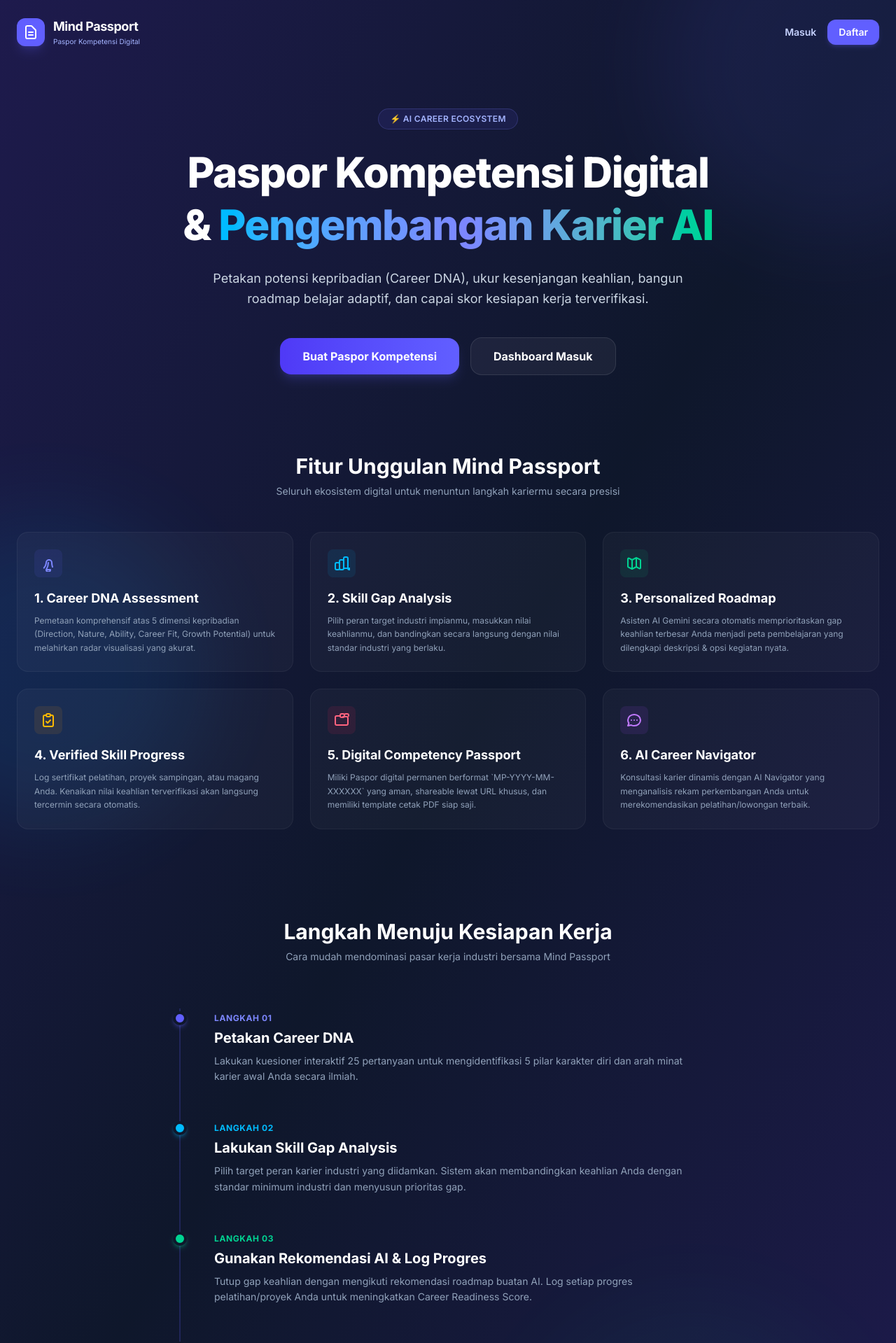
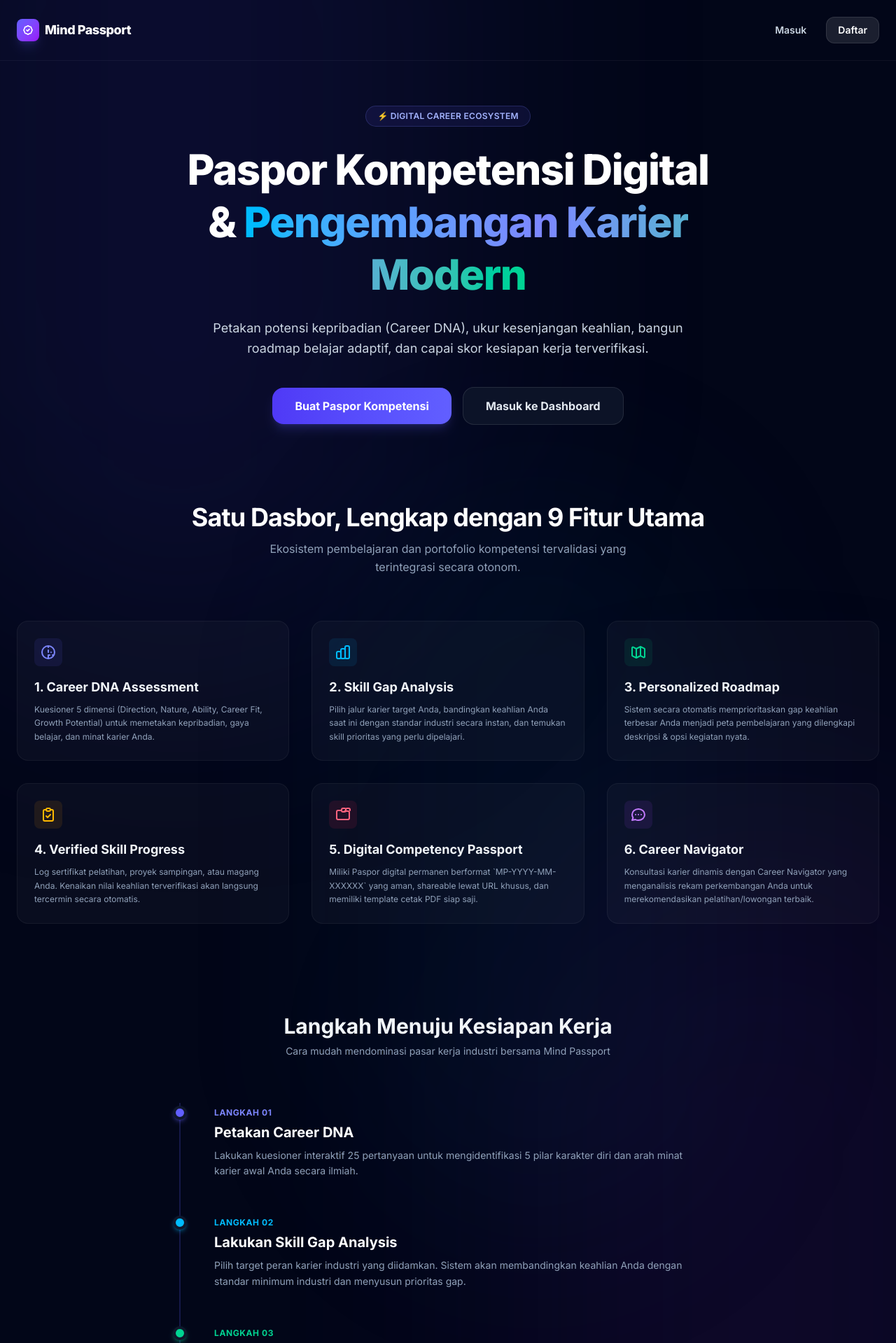
Before and after one commit to awanbadut/MindPasport, a Next.js app: page / in a window 1280 px wide. Shown: the top 1919 px of the page at 70% size. Built offline with nearby package versions, Linux system fonts and the light colour scheme.

Commit message:
style: hapus semua penyebutan istilah AI & Gemini dari teks antarmuka pengguna

```diff
--- a/src/app/(dashboard)/career-dna/page.tsx
+++ b/src/app/(dashboard)/career-dna/page.tsx
@@ -197,7 +197,7 @@
 
         {resultData.aiAvailable === false && (
           <div className="bg-amber-50 border border-amber-200 rounded-xl p-4 text-amber-800 text-sm">
-            ⚠️ Insight AI belum sepenuhnya tersedia saat ini karena batas limit panggilan API. Namun, skor Anda tetap berhasil dihitung.
+            ⚠️ Analisis detail belum sepenuhnya tersedia saat ini karena keterbatasan kuota sistem. Namun, skor Anda tetap berhasil dihitung.
           </div>
         )}
 
--- a/src/app/(dashboard)/dashboard/page.tsx
+++ b/src/app/(dashboard)/dashboard/page.tsx
@@ -303,7 +303,7 @@
             </div>
           )}
 
-          {/* AI Navigator */}
+          {/* Career Navigator */}
           <div className="bg-white rounded-xl border border-neutral-200 shadow-sm p-5">
             <div className="flex items-center gap-2 mb-3">
               <div className="w-8 h-8 bg-sky-50 rounded-lg flex items-center justify-center">
@@ -312,11 +312,10 @@
                 </svg>
               </div>
               <div>
-                <h3 className="text-sm font-semibold text-neutral-900">AI Career Navigator</h3>
-                <span className="text-xs bg-sky-100 text-sky-700 px-1.5 py-0.5 rounded-full font-medium">Asisten AI</span>
+                <h3 className="text-sm font-semibold text-neutral-900">Career Navigator</h3>
               </div>
             </div>
-            <p className="text-xs text-neutral-500 mb-3">Dapatkan rekomendasi pelatihan & karier personal dari AI.</p>
+            <p className="text-xs text-neutral-500 mb-3">Dapatkan rekomendasi pelatihan & karier secara personal.</p>
             <Link href="/navigator"
               className="block w-full text-center bg-sky-50 hover:bg-sky-100 text-sky-700 py-2 rounded-lg text-sm font-medium transition-colors">
               Minta Rekomendasi →
--- a/src/app/(dashboard)/industry-match/page.tsx
+++ b/src/app/(dashboard)/industry-match/page.tsx
@@ -171,7 +171,7 @@
                 {/* AI Narrative paragraph */}
                 {selectedResult.narrative && (
                   <div className="bg-sky-50 border border-sky-100 text-sky-900 rounded-2xl p-5 text-sm leading-relaxed space-y-1">
-                    <span className="text-[10px] font-bold text-sky-500 uppercase tracking-widest block mb-1">Insight Gemini AI</span>
+                    <span className="text-[10px] font-bold text-sky-500 uppercase tracking-widest block mb-1">Rekomendasi & Analisis Sistem</span>
                     <p className="font-medium text-xs sm:text-sm">{selectedResult.narrative}</p>
                   </div>
                 )}
--- a/src/app/(dashboard)/navigator/page.tsx
+++ b/src/app/(dashboard)/navigator/page.tsx
@@ -53,7 +53,7 @@
       const json = await res.json();
       if (json.success) {
         setLatestLog(json.data);
-        setSuccessMsg("Rekomendasi baru berhasil di-generate dari Gemini AI!");
+        setSuccessMsg("Rekomendasi baru berhasil di-generate!");
         // Refresh logs list
         fetchData();
       } else {
@@ -100,9 +100,9 @@
     <div className="space-y-6 max-w-4xl mx-auto">
       <div className="flex flex-col sm:flex-row sm:items-center sm:justify-between gap-4">
         <div>
-          <h1 className="text-2xl font-bold text-neutral-900">AI Career Navigator</h1>
+          <h1 className="text-2xl font-bold text-neutral-900">Career Navigator</h1>
           <p className="text-neutral-500 text-sm mt-1">
-            Asisten otonom Gemini AI yang menganalisis profil lengkap Anda untuk merekomendasikan langkah karier berikutnya.
+            Analisis profil lengkap Anda secara otonom untuk merekomendasikan langkah karier berikutnya.
           </p>
         </div>
         <button
@@ -131,7 +131,7 @@
           <div className="animate-spin w-10 h-10 border-4 border-indigo-500 border-t-transparent rounded-full mx-auto" />
           <h3 className="font-bold text-neutral-800">Menyusun Rekomendasi...</h3>
           <p className="text-xs text-neutral-400 max-w-xs mx-auto">
-            Gemini sedang membaca profil Career DNA, progress roadmap, dan portofolio Anda untuk memformulasikan saran terbaik.
+            Sistem sedang membaca profil Career DNA, progress roadmap, dan portofolio Anda untuk memformulasikan saran terbaik.
           </p>
         </div>
       )}
@@ -174,7 +174,7 @@
       {/* History log panel */}
       {logs.length > 1 && !generating && (
         <div className="bg-white border border-neutral-200 rounded-3xl p-6 shadow-sm space-y-4">
-          <h3 className="text-base font-bold text-neutral-800">Riwayat Konsultasi AI</h3>
+          <h3 className="text-base font-bold text-neutral-800">Riwayat Konsultasi & Saran</h3>
           <div className="space-y-3">
             {logs.slice(1).map((log, idx) => (
               <div
@@ -204,16 +204,16 @@
               <path strokeLinecap="round" strokeLinejoin="round" strokeWidth={2} d="M9.75 17L9 20l-1 1h8l-1-1-.75-3M3 13h18M5 17H3a2 2 0 01-2-2V5a2 2 0 012-2h14a2 2 0 012 2v10a2 2 0 01-2 2h-2" />
             </svg>
           </div>
-          <h3 className="font-bold text-neutral-800 text-base mb-2">Belum ada Rekomendasi AI</h3>
+          <h3 className="font-bold text-neutral-800 text-base mb-2">Belum ada Rekomendasi</h3>
           <p className="text-neutral-500 text-sm mb-5 leading-relaxed">
-            Anda belum pernah meminta konsultasi dengan AI Career Navigator. Klik tombol di bawah untuk memulai.
+            Anda belum pernah meminta konsultasi dengan Career Navigator. Klik tombol di bawah untuk memulai.
           </p>
           <button
             onClick={handleGenerate}
             disabled={generating}
             className="w-full bg-indigo-500 hover:bg-indigo-600 text-white font-semibold py-2.5 rounded-xl text-sm transition-colors shadow-md shadow-indigo-500/20"
           >
-            Mulai Konsultasi AI
+            Mulai Konsultasi & Cari Saran
           </button>
         </div>
       )}
--- a/src/app/(dashboard)/roadmap/page.tsx
+++ b/src/app/(dashboard)/roadmap/page.tsx
@@ -127,7 +127,7 @@
       <div className="flex flex-col items-center justify-center min-h-[60vh] gap-3">
         <div className="animate-spin w-8 h-8 border-4 border-indigo-500 border-t-transparent rounded-full" />
         <p className="text-neutral-500 text-sm font-medium">
-          {generating ? "Menyusun roadmap personal dengan Gemini AI..." : "Memuat data roadmap..."}
+          {generating ? "Menyusun roadmap personal..." : "Memuat data roadmap..."}
         </p>
       </div>
     );
--- a/src/app/page.tsx
+++ b/src/app/page.tsx
@@ -1,36 +1,36 @@
 import Link from "next/link";
 
-export default function Home() {
+export default function LandingPage() {
   return (
-    <div className="min-h-screen bg-gradient-to-br from-indigo-950 via-slate-900 to-indigo-950 flex flex-col justify-between text-white relative overflow-x-hidden">
-      {/* Background Glows Dekoratif */}
-      <div className="absolute inset-0 overflow-hidden pointer-events-none">
-        <div className="absolute -top-40 -right-40 w-[500px] h-[500px] bg-indigo-500 rounded-full opacity-10 blur-3xl" />
-        <div className="absolute top-1/3 -left-40 w-[450px] h-[450px] bg-sky-500 rounded-full opacity-10 blur-3xl" />
-        <div className="absolute -bottom-40 right-10 w-[500px] h-[500px] bg-emerald-500 rounded-full opacity-5 blur-3xl" />
-      </div>
+    <div className="min-h-screen bg-slate-950 text-slate-100 flex flex-col font-sans selection:bg-indigo-500 selection:text-white relative overflow-hidden">
+      {/* Background Gradients */}
+      <div className="absolute top-[-20%] left-[-10%] w-[60%] h-[60%] rounded-full bg-indigo-900/20 blur-[150px] pointer-events-none" />
+      <div className="absolute bottom-[-10%] right-[-10%] w-[50%] h-[60%] rounded-full bg-purple-900/15 blur-[150px] pointer-events-none" />
+      <div className="absolute top-[30%] right-[20%] w-[40%] h-[45%] rounded-full bg-sky-900/10 blur-[120px] pointer-events-none" />
 
       {/* Header / Navbar */}
-      <header className="relative max-w-7xl mx-auto w-full px-6 py-6 flex items-center justify-between z-10">
-        <div className="flex items-center gap-3">
-          <div className="w-10 h-10 bg-indigo-500 rounded-xl flex items-center justify-center shadow-lg shadow-indigo-500/20">
-            <svg className="w-6 h-6 text-white" fill="none" stroke="currentColor" viewBox="0 0 24 24">
-              <path strokeLinecap="round" strokeLinejoin="round" strokeWidth={2} d="M9 12h6m-6 4h6m2 5H7a2 2 0 01-2-2V5a2 2 0 012-2h5.586a1 1 0 01.707.293l5.414 5.414a1 1 0 01.293.707V19a2 2 0 01-2 2z" />
+      <header className="relative max-w-7xl mx-auto w-full px-6 py-6 flex items-center justify-between z-20 border-b border-white/5">
+        <div className="flex items-center gap-2">
+          <div className="w-8 h-8 rounded-lg bg-gradient-to-br from-indigo-500 to-purple-600 flex items-center justify-center shadow-lg shadow-indigo-500/20">
+            <svg className="w-4 h-4 text-white" fill="none" stroke="currentColor" viewBox="0 0 24 24">
+              <path strokeLinecap="round" strokeLinejoin="round" strokeWidth={2.5} d="M9 12l2 2 4-4M7.835 4.697a3.42 3.42 0 001.946-.806 3.42 3.42 0 014.438 0 3.42 3.42 0 001.946.806 3.42 3.42 0 013.138 3.138 3.42 3.42 0 00.806 1.946 3.42 3.42 0 010 4.438 3.42 3.42 0 00-.806 1.946 3.42 3.42 0 01-3.138 3.138 3.42 3.42 0 00-1.946.806 3.42 3.42 0 01-4.438 0 3.42 3.42 0 00-1.946-.806 3.42 3.42 0 01-3.138-3.138 3.42 3.42 0 00-.806-1.946 3.42 3.42 0 010-4.438 3.42 3.42 0 00.806-1.946 3.42 3.42 0 013.138-3.138z" />
             </svg>
           </div>
-          <div>
-            <span className="font-bold text-lg tracking-tight">Mind Passport</span>
-            <p className="text-[10px] text-indigo-300">Paspor Kompetensi Digital</p>
-          </div>
+          <span className="font-extrabold text-lg text-white leading-none tracking-tight">
+            Mind Passport
+          </span>
         </div>
 
         <div className="flex items-center gap-4">
-          <Link href="/login" className="text-sm font-semibold text-indigo-200 hover:text-white transition-colors">
+          <Link
+            href="/login"
+            className="text-slate-300 hover:text-white text-sm font-semibold transition-colors px-3 py-2"
+          >
             Masuk
           </Link>
           <Link
             href="/register"
-            className="bg-indigo-500 hover:bg-indigo-400 text-white font-semibold px-4 py-2 rounded-xl text-sm transition-all shadow-md shadow-indigo-500/20 hover:shadow-indigo-500/40"
+            className="bg-white/10 hover:bg-white/15 text-white border border-white/10 text-sm font-semibold px-4 py-2 rounded-xl transition-all hover:scale-105 active:scale-95"
           >
             Daftar
           </Link>
@@ -41,11 +41,11 @@
       <main className="relative max-w-7xl mx-auto w-full px-6 pt-16 pb-24 z-10 flex flex-col items-center">
         <div className="text-center space-y-6 max-w-4xl">
           <span className="inline-flex items-center gap-1.5 bg-indigo-500/10 border border-indigo-400/20 text-indigo-300 px-4 py-1.5 rounded-full text-xs font-semibold tracking-wide uppercase">
-            ⚡ AI Career Ecosystem
+            ⚡ Digital Career Ecosystem
           </span>
 
           <h1 className="text-4xl sm:text-6xl font-extrabold tracking-tight leading-tight text-white max-w-3xl mx-auto">
-            Paspor Kompetensi Digital & <span className="bg-gradient-to-r from-sky-400 via-indigo-400 to-emerald-400 bg-clip-text text-transparent">Pengembangan Karier AI</span>
+            Paspor Kompetensi Digital & <span className="bg-gradient-to-r from-sky-400 via-indigo-400 to-emerald-400 bg-clip-text text-transparent">Pengembangan Karier Modern</span>
           </h1>
 
           <p className="text-slate-300 text-base sm:text-lg max-w-2xl mx-auto leading-relaxed">
@@ -61,31 +61,35 @@
             </Link>
             <Link
               href="/login"
-              className="w-full sm:w-auto border border-white/10 hover:border-white/20 bg-white/5 hover:bg-white/10 text-white font-bold py-3.5 px-8 rounded-2xl transition-all"
+              className="w-full sm:w-auto bg-slate-900/80 hover:bg-slate-800 text-slate-200 border border-white/10 font-bold py-3.5 px-8 rounded-2xl transition-all"
             >
-              Dashboard Masuk
+              Masuk ke Dashboard
             </Link>
           </div>
         </div>
 
-        {/* Feature Grid Section */}
+        {/* Feature Cards Grid */}
         <div className="mt-28 w-full">
-          <div className="text-center mb-12">
-            <h2 className="text-3xl font-bold">Fitur Unggulan Mind Passport</h2>
-            <p className="text-slate-400 text-sm mt-2">Seluruh ekosistem digital untuk menuntun langkah kariermu secara presisi</p>
+          <div className="text-center space-y-3 mb-16">
+            <h2 className="text-2xl sm:text-4xl font-bold tracking-tight text-white">
+              Satu Dasbor, Lengkap dengan 9 Fitur Utama
+            </h2>
+            <p className="text-slate-400 text-sm sm:text-base max-w-xl mx-auto leading-relaxed">
+              Ekosistem pembelajaran dan portofolio kompetensi tervalidasi yang terintegrasi secara otonom.
+            </p>
           </div>
 
-          <div className="grid grid-cols-1 md:grid-cols-2 lg:grid-cols-3 gap-6">
+          <div className="grid grid-cols-1 md:grid-cols-2 lg:grid-cols-3 gap-6 sm:gap-8 w-full">
             {/* Card 1: Career DNA */}
             <div className="bg-white/[0.03] border border-white/5 p-6 rounded-2xl hover:border-indigo-500/30 transition-all hover:bg-white/[0.05] group">
               <div className="w-10 h-10 bg-indigo-500/10 text-indigo-400 rounded-lg flex items-center justify-center mb-4 group-hover:scale-110 transition-transform">
                 <svg className="w-6 h-6" fill="none" stroke="currentColor" viewBox="0 0 24 24">
-                  <path strokeLinecap="round" strokeLinejoin="round" strokeWidth={2} d="M12 11c0 3.517-1.009 6.799-2.753 9.571m-3.44-2.04l.054-.09A13.916 13.916 0 009 11.571V11a4 4 0 118 0v.571c0 1.925.354 3.79 1 5.52M15 21a3 3 0 11-6 0m6 0h-6" />
+                  <path strokeLinecap="round" strokeLinejoin="round" strokeWidth={2} d="M12 4v1m6 11h2m-6 0h-2v4m0-11v3m0 0h.01M12 12h.01M16 12h.01M21 12a9 9 0 11-18 0 9 9 0 0118 0z" />
                 </svg>
               </div>
               <h3 className="text-lg font-bold mb-2">1. Career DNA Assessment</h3>
               <p className="text-slate-400 text-xs leading-relaxed">
-                Pemetaan komprehensif atas 5 dimensi kepribadian (Direction, Nature, Ability, Career Fit, Growth Potential) untuk melahirkan radar visualisasi yang akurat.
+                Kuesioner 5 dimensi (Direction, Nature, Ability, Career Fit, Growth Potential) untuk memetakan kepribadian, gaya belajar, dan minat karier Anda.
               </p>
             </div>
 
@@ -93,16 +97,16 @@
             <div className="bg-white/[0.03] border border-white/5 p-6 rounded-2xl hover:border-sky-500/30 transition-all hover:bg-white/[0.05] group">
               <div className="w-10 h-10 bg-sky-500/10 text-sky-400 rounded-lg flex items-center justify-center mb-4 group-hover:scale-110 transition-transform">
                 <svg className="w-6 h-6" fill="none" stroke="currentColor" viewBox="0 0 24 24">
-                  <path strokeLinecap="round" strokeLinejoin="round" strokeWidth={2} d="M9 19v-6a2 2 0 00-2-2H5a2 2 0 00-2 2v6a2 2 0 002 2h2a2 2 0 002-2zm0 0V9a2 2 0 012-2h2a2 2 0 012 2v10m-6 0a2 2 0 002 2h2a2 2 0 002-2m0 0V5a2 2 0 012-2h2a2 2 0 012 2v14a2 2 0 002 2h2a2 2 0 002-2z" />
+                  <path strokeLinecap="round" strokeLinejoin="round" strokeWidth={2} d="M9 19v-6a2 2 0 00-2-2H5a2 2 0 00-2 2v6a2 2 0 002 2h2a2 2 0 002-2zm0 0V9a2 2 0 012-2h2a2 2 0 012 2v10m-6 0a2 2 0 002 2h2a2 2 0 002-2m0 0V5a2 2 0 012-2h2a2 2 0 012 2v14a2 2 0 01-2 2h-2a2 2 0 01-2-2z" />
                 </svg>
               </div>
               <h3 className="text-lg font-bold mb-2">2. Skill Gap Analysis</h3>
               <p className="text-slate-400 text-xs leading-relaxed">
-                Pilih peran target industri impianmu, masukkan nilai keahlianmu, dan bandingkan secara langsung dengan nilai standar industri yang berlaku.
+                Pilih jalur karier target Anda, bandingkan keahlian Anda saat ini dengan standar industri secara instan, dan temukan skill prioritas yang perlu dipelajari.
               </p>
             </div>
 
-            {/* Card 3: Adaptive Learning Roadmap */}
+            {/* Card 3: Personalized Roadmap */}
             <div className="bg-white/[0.03] border border-white/5 p-6 rounded-2xl hover:border-emerald-500/30 transition-all hover:bg-white/[0.05] group">
               <div className="w-10 h-10 bg-emerald-500/10 text-emerald-400 rounded-lg flex items-center justify-center mb-4 group-hover:scale-110 transition-transform">
                 <svg className="w-6 h-6" fill="none" stroke="currentColor" viewBox="0 0 24 24">
@@ -111,7 +115,7 @@
               </div>
               <h3 className="text-lg font-bold mb-2">3. Personalized Roadmap</h3>
               <p className="text-slate-400 text-xs leading-relaxed">
-                Asisten AI Gemini secara otomatis memprioritaskan gap keahlian terbesar Anda menjadi peta pembelajaran yang dilengkapi deskripsi & opsi kegiatan nyata.
+                Sistem secara otomatis memprioritaskan gap keahlian terbesar Anda menjadi peta pembelajaran yang dilengkapi deskripsi & opsi kegiatan nyata.
               </p>
             </div>
 
@@ -141,16 +145,16 @@
               </p>
             </div>
 
-            {/* Card 6: AI Career Navigator */}
+            {/* Card 6: Career Navigator */}
             <div className="bg-white/[0.03] border border-white/5 p-6 rounded-2xl hover:border-purple-500/30 transition-all hover:bg-white/[0.05] group">
               <div className="w-10 h-10 bg-purple-500/10 text-purple-400 rounded-lg flex items-center justify-center mb-4 group-hover:scale-110 transition-transform">
                 <svg className="w-6 h-6" fill="none" stroke="currentColor" viewBox="0 0 24 24">
                   <path strokeLinecap="round" strokeLinejoin="round" strokeWidth={2} d="M8 12h.01M12 12h.01M16 12h.01M21 12c0 4.418-4.03 8-9 8a9.863 9.863 0 01-4.255-.949L3 20l1.395-3.72C3.512 15.042 3 13.574 3 12c0-4.418 4.03-8 9-8s9 3.582 9 8z" />
                 </svg>
               </div>
-              <h3 className="text-lg font-bold mb-2">6. AI Career Navigator</h3>
+              <h3 className="text-lg font-bold mb-2">6. Career Navigator</h3>
               <p className="text-slate-400 text-xs leading-relaxed">
-                Konsultasi karier dinamis dengan AI Navigator yang menganalisis rekam perkembangan Anda untuk merekomendasikan pelatihan/lowongan terbaik.
+                Konsultasi karier dinamis dengan Career Navigator yang menganalisis rekam perkembangan Anda untuk merekomendasikan pelatihan/lowongan terbaik.
               </p>
             </div>
           </div>
@@ -188,9 +192,9 @@
             <div className="relative pl-8 md:pl-12">
               <div className="absolute -left-[11px] top-1 w-5 h-5 bg-emerald-400 rounded-full border-4 border-slate-900 shadow-md shadow-emerald-400/30" />
               <span className="text-emerald-400 font-bold text-xs uppercase tracking-wider">Langkah 03</span>
-              <h3 className="text-xl font-bold mt-1 text-white">Gunakan Rekomendasi AI & Log Progres</h3>
+              <h3 className="text-xl font-bold mt-1 text-white">Ikuti Rekomendasi Roadmap & Log Progres</h3>
               <p className="text-slate-400 text-sm mt-2 max-w-2xl leading-relaxed">
-                Tutup gap keahlian dengan mengikuti rekomendasi roadmap buatan AI. Log setiap progres pelatihan/proyek Anda untuk meningkatkan Career Readiness Score.
+                Tutup gap keahlian dengan mengikuti rekomendasi roadmap. Log setiap progres pelatihan/proyek Anda untuk meningkatkan Career Readiness Score.
               </p>
             </div>
 
@@ -198,9 +202,9 @@
             <div className="relative pl-8 md:pl-12">
               <div className="absolute -left-[11px] top-1 w-5 h-5 bg-rose-400 rounded-full border-4 border-slate-900 shadow-md shadow-rose-400/30" />
               <span className="text-rose-400 font-bold text-xs uppercase tracking-wider">Langkah 04</span>
-              <h3 className="text-xl font-bold mt-1 text-white">Pamerkan Paspor Kompetensi Terverifikasi</h3>
+              <h3 className="text-xl font-bold mt-1 text-white">Publikasikan Paspor Kompetensi Anda</h3>
               <p className="text-slate-400 text-sm mt-2 max-w-2xl leading-relaxed">
-                Unduh cetak PDF Paspor Kompetensi Anda yang berisi kualifikasi terverifikasi admin atau bagikan QR Code unik ke LinkedIn dan tim rekrutmen.
+                Bagikan tautan paspor digital Anda yang unik dan terverifikasi kepada calon rekruter atau cetak langsung dalam bentuk PDF premium untuk melamar pekerjaan.
               </p>
             </div>
           </div>
@@ -208,8 +212,8 @@
       </main>
 
       {/* Footer */}
-      <footer className="relative max-w-7xl mx-auto w-full px-6 py-8 border-t border-white/5 text-center text-xs text-slate-500 z-10">
-        <p>&copy; {new Date().getFullYear()} Mind Passport. Made for Digital Competency & Career Development.</p>
+      <footer className="mt-auto border-t border-white/5 py-8 text-center text-slate-500 text-xs z-10 bg-slate-950/80 backdrop-blur-md">
+        <p>© {new Date().getFullYear()} Mind Passport. Hak Cipta Dilindungi.</p>
       </footer>
     </div>
   );
--- a/src/components/layout/Navbar.tsx
+++ b/src/components/layout/Navbar.tsx
@@ -18,7 +18,7 @@
   '/skill-gap':       'Skill Gap Analysis',
   '/roadmap':         'Learning Roadmap',
   '/industry-match':  'Industry Fit Match',
-  '/navigator':       'Career Navigator AI',
+  '/navigator':       'Career Navigator',
   '/progress':        'Learning Progress Tracker',
   '/readiness-score': 'Readiness Score',
   '/passport':        'Mind Passport',
--- a/src/components/layout/Sidebar.tsx
+++ b/src/components/layout/Sidebar.tsx
@@ -76,7 +76,6 @@
         />
       </svg>
     ),
-    badge: 'AI',
   },
   {
     label: 'Learning Progress',
```
